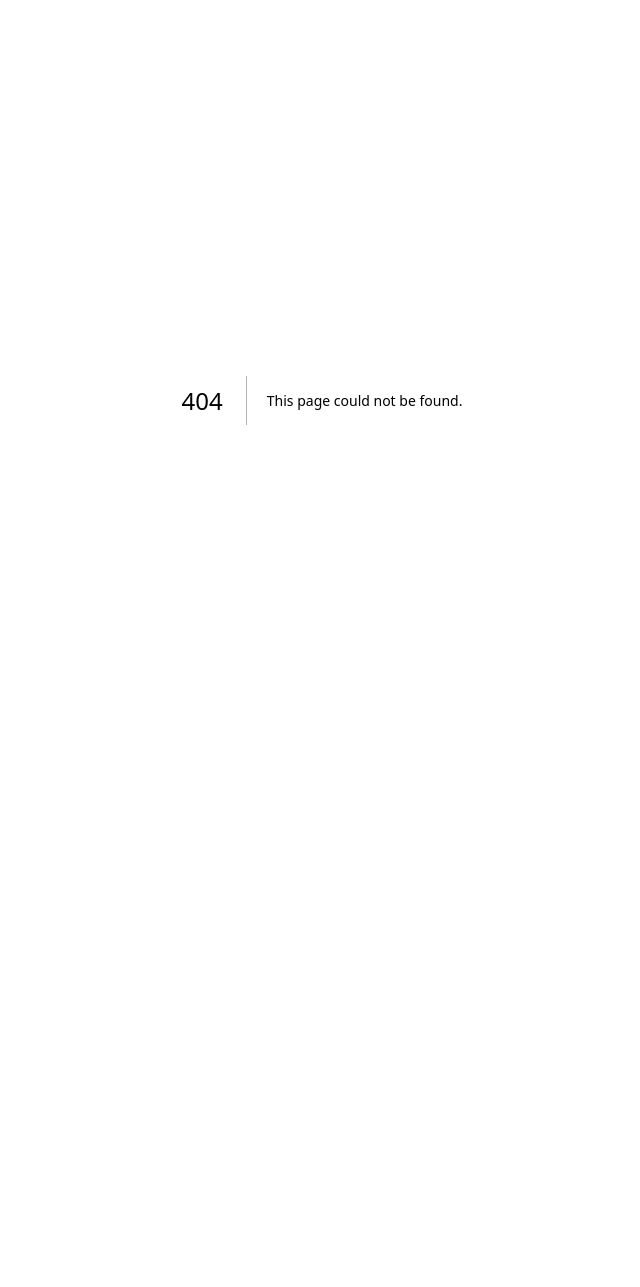
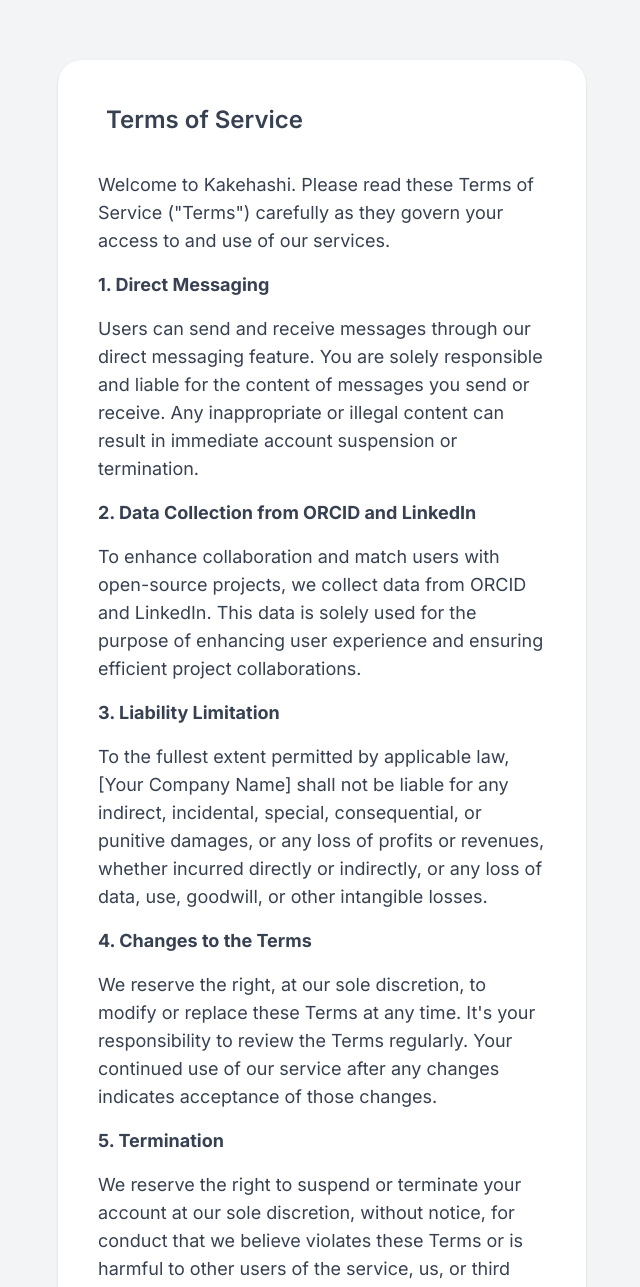
Before and after one commit to Engineers-for-Science/kakehashi-platform, a Next.js app: page /tos in a window 1280 px wide. Before the commit this address had no page. Shown: the top 1287 px of the page, without its empty margins (318-958 px from the left). Before the commit the page ends 800 px from the top, so only its background shows below. Built offline with nearby package versions, Linux system fonts and the light colour scheme.

Commit message:
privacy policy and tos

```diff
--- a/app/page.tsx
+++ b/app/page.tsx
@@ -65,14 +65,14 @@
             <p className="md:px-8 md:text-center text-sm text-muted-foreground">
               By clicking continue, you agree to our{" "}
               <Link
-                href="/terms"
+                href="/tos"
                 className="underline underline-offset-4 hover:text-primary"
               >
                 Terms of Service
               </Link>{" "}
               and{" "}
               <Link
-                href="/privacy"
+                href="/privacy-policy"
                 className="underline underline-offset-4 hover:text-primary"
               >
                 Privacy Policy
--- /dev/null
+++ b/app/privacy-policy/page.tsx
@@ -0,0 +1,66 @@
+import Link from "next/link";
+
+
+export default function PrivacyPolicy() {
+
+  return (
+    <>
+      {/* Privacy Policy */}
+      <div className="min-h-screen bg-gray-100 py-6 flex flex-col justify-center sm:py-12">
+        <div className="relative py-3 sm:max-w-xl sm:mx-auto">
+          <div className="relative px-4 py-10 bg-white mx-8 md:mx-0 shadow rounded-3xl sm:p-10">
+            <div className="max-w-md mx-auto">
+              <div className="flex items-center space-x-5">
+                <div className="block font-semibold text-xl self-start text-gray-700">
+                  <h2 className="leading-relaxed text-2xl">Privacy Policy</h2>
+                </div>
+              </div>
+              <div className="divide-y divide-gray-200">
+                <div className="py-8 text-base leading-6 space-y-4 text-gray-700 sm:text-lg sm:leading-7">
+                  <p>
+                    The Kakehashi team is committed to protecting the privacy of our users. This privacy policy outlines our data collection, use, and sharing practices.
+                  </p>
+
+                  <h3 className="font-bold mt-4">Information Collection and Use</h3>
+                  <p>
+                    We only collect information that is necessary for the proper functioning of our website and services. We do not collect personal data unless provided explicitly by the user.
+                  </p>
+
+                  <h3 className="font-bold mt-4">Cookies</h3>
+                  <p>
+                    We use cookies to improve your user experience on our website. These cookies are secure, for session only, and do not store any personal data. You can set your browser to refuse all or some browser cookies, or to alert you when cookies are being sent.
+                  </p>
+
+                  <h3 className="font-bold mt-4">Data Sharing and Transfer</h3>
+                  <p>
+                    We do not sell, trade, or otherwise transfer your information to third parties. We may share aggregated, anonymized data that does not directly identify you for business purposes.
+                  </p>
+
+                  <h3 className="font-bold mt-4">Security</h3>
+                  <p>
+                    We use administrative and logical measures to safeguard your personal information against loss, theft, unauthorized access, use, and modification.
+                  </p>
+
+                  <h3 className="font-bold mt-4">Changes to This Policy</h3>
+                  <p>
+                    We may update our Privacy Policy from time to time. We will notify you of any changes by posting the new Privacy Policy on this page.
+                  </p>
+
+                  <h3 className="font-bold mt-4">Contact Us</h3>
+                  <p>
+                    If you have any questions regarding our privacy practices or this policy, please contact us at <a className="underline" href="mailto:kakehashispaceapp@gmail.com">kakehashispaceapp@gmail.com</a>.
+                  </p>
+                </div>
+                <div className="pt-6 text-base leading-6 font-bold sm:text-lg sm:leading-7">
+                  <p>
+                    To learn more about how we handle and protect your data, please visit our <Link href='/tos' className="text-blue-600 hover:underline">Terms of Service</Link> page.
+                  </p>
+                </div>
+              </div>
+            </div>
+          </div>
+        </div>
+      </div>
+    </>
+  );
+}
--- /dev/null
+++ b/app/tos/page.tsx
@@ -0,0 +1,67 @@
+import Link from "next/link";
+
+export default function TermsOfService() {
+  return (
+    <div className="min-h-screen bg-gray-100 py-6 flex flex-col justify-center sm:py-12">
+      <div className="relative py-3 sm:max-w-xl sm:mx-auto">
+        <div className="relative px-4 py-10 bg-white mx-8 md:mx-0 shadow rounded-3xl sm:p-10">
+          <div className="max-w-md mx-auto">
+            <div className="flex items-center space-x-5">
+              <div className="block pl-2 font-semibold text-xl self-start text-gray-700">
+                <h2 className="leading-relaxed text-2xl">Terms of Service</h2>
+              </div>
+            </div>
+            <div className="divide-y divide-gray-200">
+              <div className="py-8 text-base leading-6 space-y-4 text-gray-700 sm:text-lg sm:leading-7">
+                <p>
+                  Welcome to Kakehashi. Please read these Terms of Service ("Terms") carefully as they govern your access to and use of our services.
+                </p>
+
+                <h3 className="font-bold mt-4">1. Direct Messaging</h3>
+                <p>
+                  Users can send and receive messages through our direct messaging feature. You are solely responsible and liable for the content of messages you send or receive. Any inappropriate or illegal content can result in immediate account suspension or termination.
+                </p>
+
+                <h3 className="font-bold mt-4">2. Data Collection from ORCID and LinkedIn</h3>
+                <p>
+                  To enhance collaboration and match users with open-source projects, we collect data from ORCID and LinkedIn. This data is solely used for the purpose of enhancing user experience and ensuring efficient project collaborations.
+                </p>
+
+                <h3 className="font-bold mt-4">3. Liability Limitation</h3>
+                <p>
+                  To the fullest extent permitted by applicable law, [Your Company Name] shall not be liable for any indirect, incidental, special, consequential, or punitive damages, or any loss of profits or revenues, whether incurred directly or indirectly, or any loss of data, use, goodwill, or other intangible losses.
+                </p>
+
+                <h3 className="font-bold mt-4">4. Changes to the Terms</h3>
+                <p>
+                  We reserve the right, at our sole discretion, to modify or replace these Terms at any time. It's your responsibility to review the Terms regularly. Your continued use of our service after any changes indicates acceptance of those changes.
+                </p>
+
+                <h3 className="font-bold mt-4">5. Termination</h3>
+                <p>
+                  We reserve the right to suspend or terminate your account at our sole discretion, without notice, for conduct that we believe violates these Terms or is harmful to other users of the service, us, or third parties, or for any other reason.
+                </p>
+
+                <h3 className="font-bold mt-4">6. Governing Law</h3>
+                <p>
+                  These Terms are governed by the laws of the United States, without regard to its conflict of laws rules. You agree to submit to the exclusive jurisdiction of the courts located within [Your Country/State] for the resolution of any dispute arising out of these Terms or the services.
+                </p>
+
+                <h3 className="font-bold mt-4">7. Contact</h3>
+                <p>
+                  If you have any questions about these Terms, please contact us at <a className="underline" href="mailto:kakehashispaceapp@gmail.com">kakehashispaceapp@gmail.com</a>.
+                </p>
+
+                <div className="pt-6 text-base leading-6 font-bold sm:text-lg sm:leading-7">
+                  <p>
+                    To learn more about how we handle and protect your privacy, please visit our <Link href='/privacy-policy' className="text-blue-600 hover:underline">Privacy Policy</Link> page.
+                  </p>
+                </div>
+              </div>
+            </div>
+          </div>
+        </div>
+      </div>
+    </div>
+  );
+}
```
